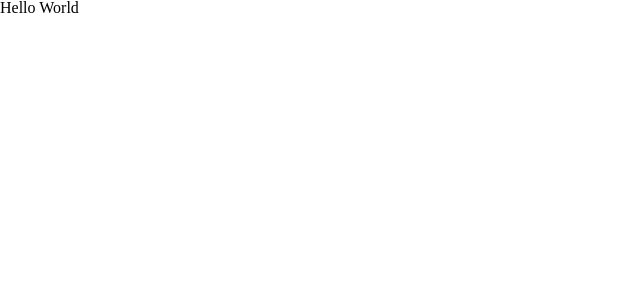
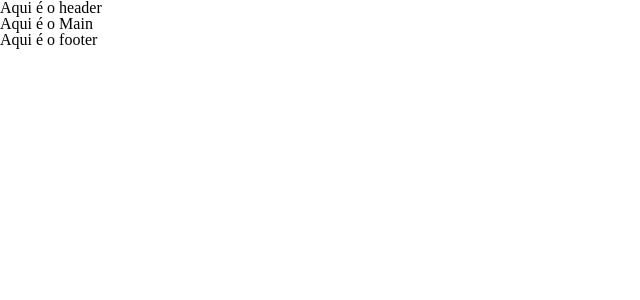
Before and after one commit to igorbrasilc/projeto14-clothing-front, a React app: page / in a window 1280 px wide. Shown: the top 300 px of the page, without its empty margins (0-640 px from the left). Built offline with nearby package versions, Linux system fonts and the light colour scheme.

Commit message:
basic structure

```diff
--- a/src/components/App.jsx
+++ b/src/components/App.jsx
@@ -1,4 +1,7 @@
 import React from 'react';
+import { BrowserRouter, Routes, Route } from 'react-router-dom';
+
+import Main from './mains/Main.jsx';
 
 import ResetCSS from '../assets/resetCss.js';
 import GlobalStyles from '../assets/GlobalStyles.js';
@@ -8,7 +11,11 @@ export default function App() {
     <>
       <ResetCSS />
       <GlobalStyles />
-      <h1>Hello World</h1>
+      <BrowserRouter>
+        <Routes>
+          <Route path="/" element={<Main />} />
+        </Routes>
+      </BrowserRouter>
     </>
   );
 }
--- /dev/null
+++ b/src/components/footers/FooterMain.jsx
@@ -0,0 +1,8 @@
+import React from 'react';
+import styled from 'styled-components';
+
+export default function FooterMain() {
+    return (
+      <h1>Aqui é o footer</h1>
+    )
+}
--- /dev/null
+++ b/src/components/headers/HeaderMain.jsx
@@ -0,0 +1,8 @@
+import React from 'react';
+import styled from 'styled-components';
+
+export default function HeaderMain() {
+  return (
+    <h1>Aqui é o header</h1>
+  );
+}
--- /dev/null
+++ b/src/components/mains/Main.jsx
@@ -0,0 +1,21 @@
+import React from 'react';
+import styled from 'styled-components';
+
+import HeaderMain from '../headers/HeaderMain.jsx';
+import FooterMain from '../footers/FooterMain.jsx';
+
+export default function Main() {
+  return (
+    <>
+      <HeaderMain />
+      <MainWrapper>
+        <h1>Aqui é o Main</h1>
+      </MainWrapper>
+      <FooterMain />
+    </>
+  );
+}
+
+const MainWrapper = styled.main`
+
+`;
```
